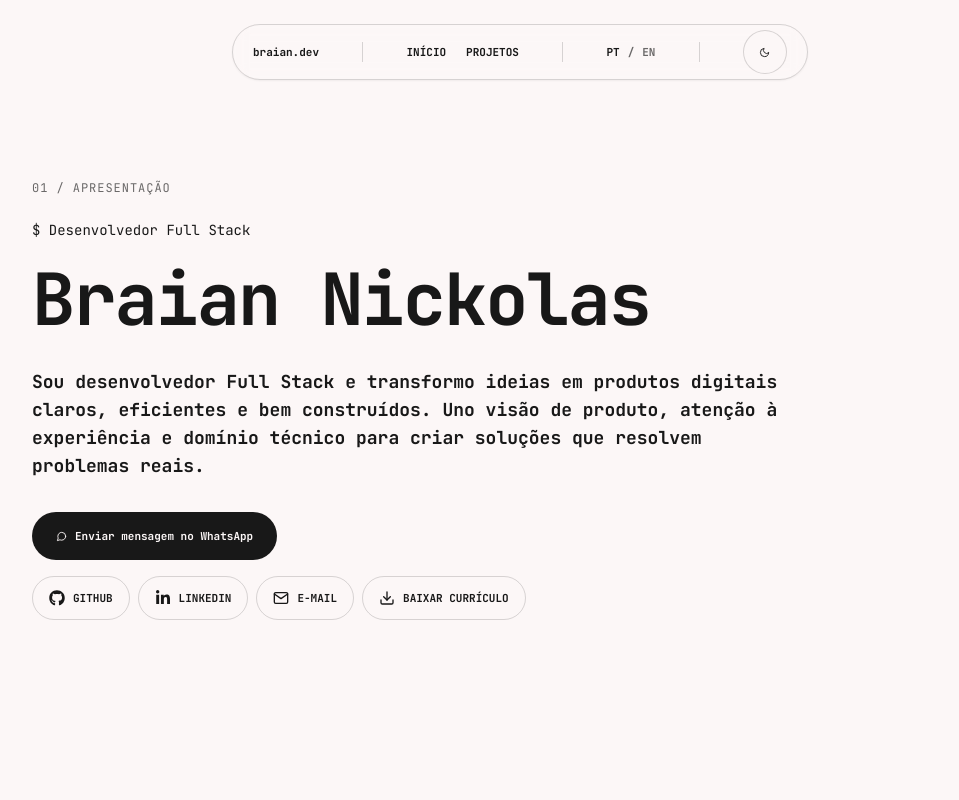
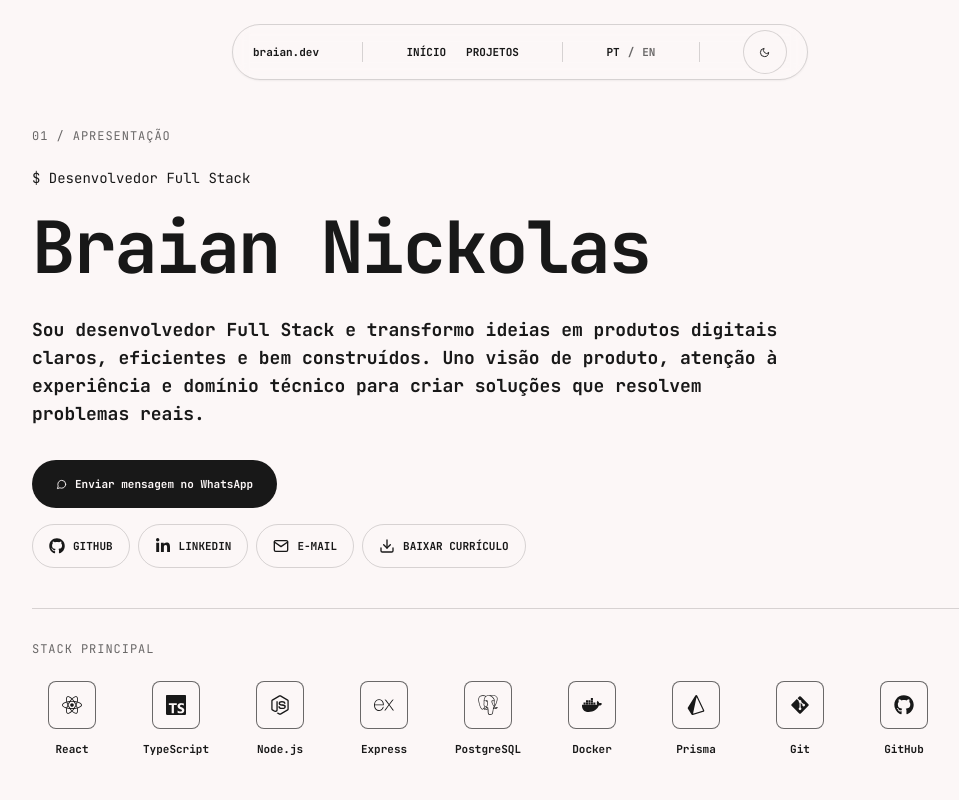
Before and after one commit to palhetabraian/Portfolio-Braian, a React (Vite) app: page / in a window 1280 px wide. Shown: the top 800 px of the page, without its empty margins (120-1079 px from the left). Built offline with nearby package versions, Linux system fonts and the light colour scheme.

Commit message:
feat: adiciona stack principal na seção inicial

```diff
--- a/src/components/Hero/Hero.tsx
+++ b/src/components/Hero/Hero.tsx
@@ -1,7 +1,8 @@
 import { FiMessageCircle } from 'react-icons/fi';
 
+import { PrimaryStack } from '@/components/PrimaryStack/PrimaryStack';
 import { SocialLinks } from '@/components/SocialLinks/SocialLinks';
-import { profile, socialLinks } from '@/data/portfolio';
+import { profile, socialLinks, stackItems } from '@/data/portfolio';
 
 export function Hero() {
   return (
@@ -36,6 +37,14 @@ export function Hero() {
 
         <SocialLinks links={socialLinks} />
       </div>
+
+      <div className="mt-10 border-t border-border pt-8">
+        <p className="mb-6 text-xs uppercase tracking-[0.08em] text-muted">
+          Stack principal
+        </p>
+
+        <PrimaryStack items={stackItems} />
+      </div>
     </section>
   );
 }
```
